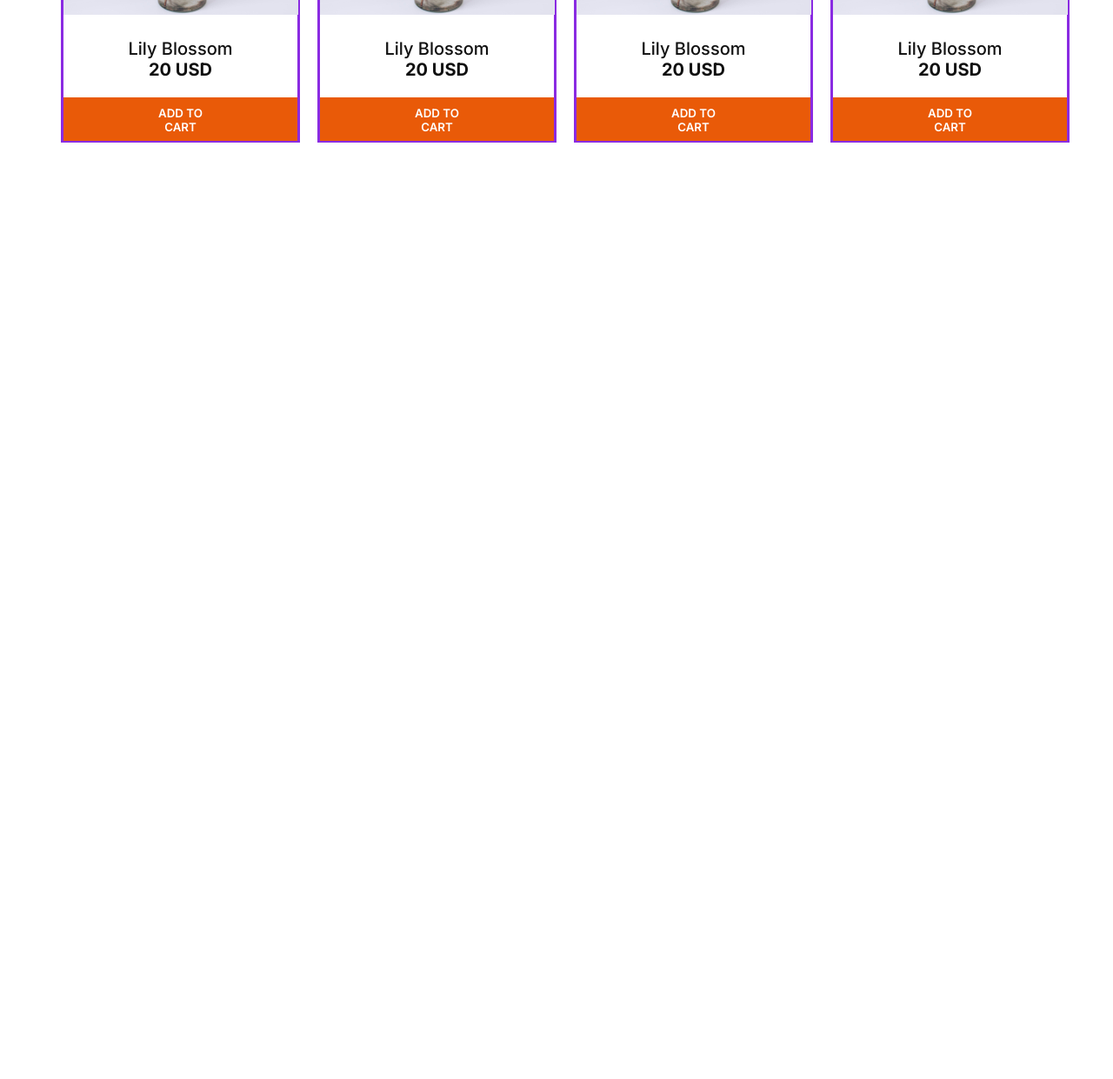
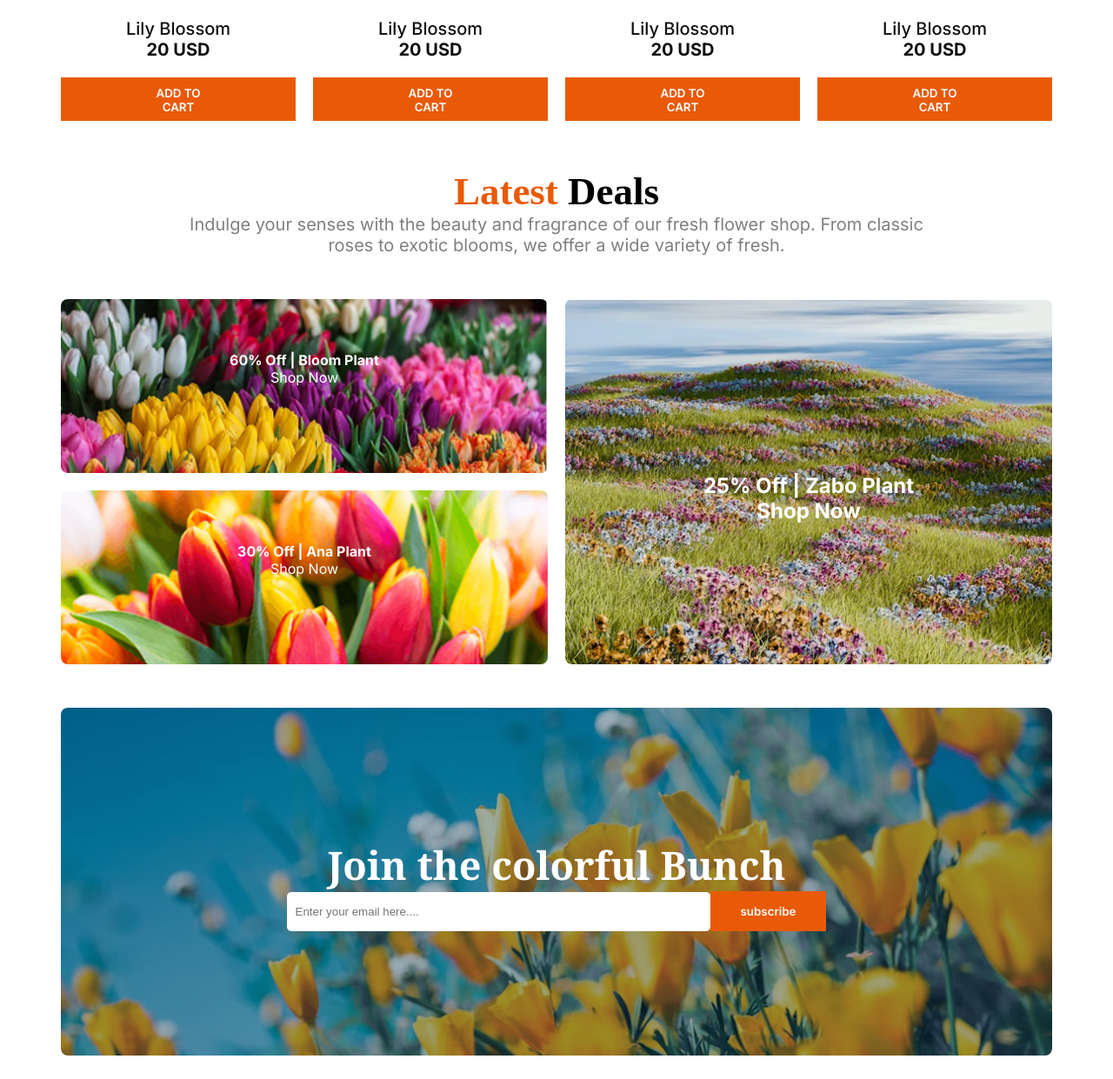
Before and after one commit to Juma-islam/my-assignment-two, a plain HTML site: page index.html in a window 1280 px wide. Shown: the part 1515-2756 px from the top of the page at 87% size. Before the commit the page ends 1697 px from the top, so only its background shows below. Drawn offline with Linux system fonts and the light colour scheme.

Commit message:
some data added

```diff
--- a/index.html
+++ b/index.html
@@ -114,6 +114,44 @@
 
             </div>
         </section>
+        <!-- Flower & Plants design  -->
+
+
+        <!-- latest deal section  -->
+        <section class="deal">
+            <div class="latest-deal">
+                <h3 class="our"><span class="latest">Latest</span> Deals</h3>
+                <p class="indulge sub-heading">Indulge your senses with the beauty and fragrance of our fresh flower
+                    shop. From classic roses to exotic blooms, we offer a wide variety of fresh.</p>
+            </div>
+            <div class="shop-card">
+                <div class="shop-one font-inter">
+                    <h4>60% Off | Bloom Plant</h4>
+                    <p>Shop Now</p>
+                </div>
+
+                <div class="shop-two font-inter">
+                    <h4 class="zabo">25% Off | Zabo Plant</h4>
+                    <p class="zabo-shop">Shop Now</p>
+                </div>
+                <div class="shop-three font-inter">
+                    <h4>30% Off | Ana Plant</h4>
+                    <p>Shop Now</p>
+                </div>
+            </div>
+        </section>
+        <!-- colorful bunch -->
+        <section class="background-part">
+            <div class="background-content">
+                <h1 class="our font-noto-serif">Join the colorful Bunch</h1>
+                <form action="">
+                    <label for="">
+                        <input type="email" name="email" placeholder="Enter your email here...." id="">
+                    </label>
+                    <button class="btn font-inter">subscribe</button>
+                </form>
+            </div>
+        </section>
     </main>
     <footer>
 
--- a/styles/style.css
+++ b/styles/style.css
@@ -45,7 +45,7 @@
 nav {
     justify-content: space-between;
     align-items: center;
-    margin: 30px 50px 0px 50px;
+    margin: 30px 0px;
 }
 
 .mobile-icon {
@@ -75,7 +75,7 @@ nav li a {
 .banner {
     justify-content: center;
     align-items: center;
-    margin: 50px 50px;
+
 }
 
 
@@ -89,6 +89,10 @@ nav li a {
 }
 
 /* card design  */
+.card-section {
+    margin-top: 50px;
+}
+
 .our {
     font-size: 2.8125rem;
     font-weight: 700;
@@ -109,12 +113,13 @@ nav li a {
     max-width: 275px;
     height: 470px;
     text-align: center;
-    border: 3px solid blueviolet;
+
 }
-.box-container{
+
+.box-container {
     display: grid;
-    grid-template-columns: repeat(4,1fr);
-    gap:20px ;
+    grid-template-columns: repeat(4, 1fr);
+    gap: 20px;
     margin-top: 40px;
 }
 
@@ -140,6 +145,119 @@ nav li a {
     margin: 20px 0px;
     max-width: 275px;
     height: 50px;
+}
+
+/* Flower & Plants design  */
+
+
+/* latest deal section  */
+.deal {
+    margin-top: 50px;
+}
+
+.latest-deal {
+    max-width: 850px;
+    margin: auto;
+    text-align: center;
+}
+
+.shop-card {
+    margin-top: 50px;
+}
+
+.shop-one {
+    background-image: url("../assets/deal-bloom.png");
+    padding: 60px 40px 100px 40px;
+    background-repeat: no-repeat;
+    border-radius: 8px;
+    background-size: cover;
+    text-align: center;
+    color: rgb(255, 255, 255);
+    opacity: rgba(0, 0, 0, 0.4);
+
+}
+
+.latest {
+    color: var(--primary-color);
+}
+
+.shop-two {
+    background-image: url("../assets/deal-zabo.png");
+    background-repeat: no-repeat;
+    border-radius: 8px;
+    grid-row: span 2;
+    text-align: center;
+    background-size: cover;
+    text-align: center;
+    padding: 200px 40px 100px 40px;
+    color: rgb(255, 255, 255);
+    opacity: rgba(0, 0, 0, 0.4);
+}
+
+.shop-three {
+    background-image: url("../assets/deal-ana.png");
+    background-repeat: no-repeat;
+    padding: 60px 40px 100px 40px;
+    border-radius: 8px;
+    text-align: center;
+    color: rgb(255, 255, 255);
+    background-size: cover;
+    opacity: rgba(0, 0, 0, 0.4);
+}
+
+.zabo,
+.zabo-shop {
+    font-size: 1.5rem;
+    font-weight: 700;
+}
+
+
+.shop-card {
+    display: grid;
+    grid-template-columns: repeat(2, 1fr);
+    gap: 20px;
+}
+
+/* background part  */
+.background-part {
+    background-image: url("../assets/news-letter-bg.png");
+    max-width: 1140px;
+    height: 400px;
+    background-position: center;
+    background-size: cover;
+    background-repeat: no-repeat;
+    margin-top: 50px;
+    border-radius: 8px;
+
+}
+
+.background-part input[type="email"] {
+    padding: 15px 300px 15px 10px;
+    border-radius: 5px;
+    background-color: white;
+    margin-bottom: 20px;
+    border: none;
+}
+
+.background-part h1 {
+    color: rgb(255, 255, 255);
+}
+
+.background-content {
+    /* max-width: 860px;
+    height: 200px; */
+    text-align: center;
+     padding: 150px 250px;
+    margin: auto;
+}
+
+.btn {
+    color: white;
+    background-color: var(--primary-color);
+    font-weight: 600;
+    padding: 15px 35px;
+    border: none;
+    margin-left: -4px;
 }
 
 /* responsive for mobile  */
```
Lines whose indentation alone changed are shown as unchanged.
